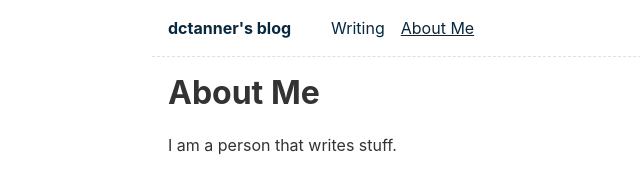
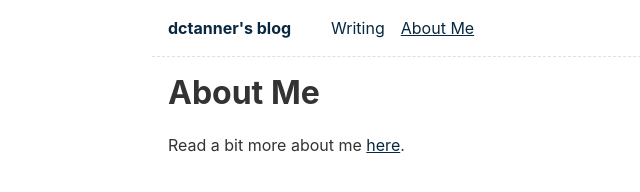
Before and after one commit to dctanner/dctanner.github.io, an Eleventy site: page content/about/index.md in a window 1280 px wide. Shown: the full height of the page, 88-728 px from the left. Built offline with nearby package versions, Linux system fonts and the light colour scheme; Eleventy itself is replaced by a stand-in of ours; files that its build step writes are made by us from their sources.

Commit message:
bio link

```diff
--- a/content/about/index.md
+++ b/content/about/index.md
@@ -6,4 +6,4 @@ eleventyNavigation:
 ---
 # About Me
 
-I am a person that writes stuff.
+Read a bit more about me [here](https://thetanners.notion.site/Damien-C-Tanner-efe1cf3186194a47817c07a479c3d825).
```
